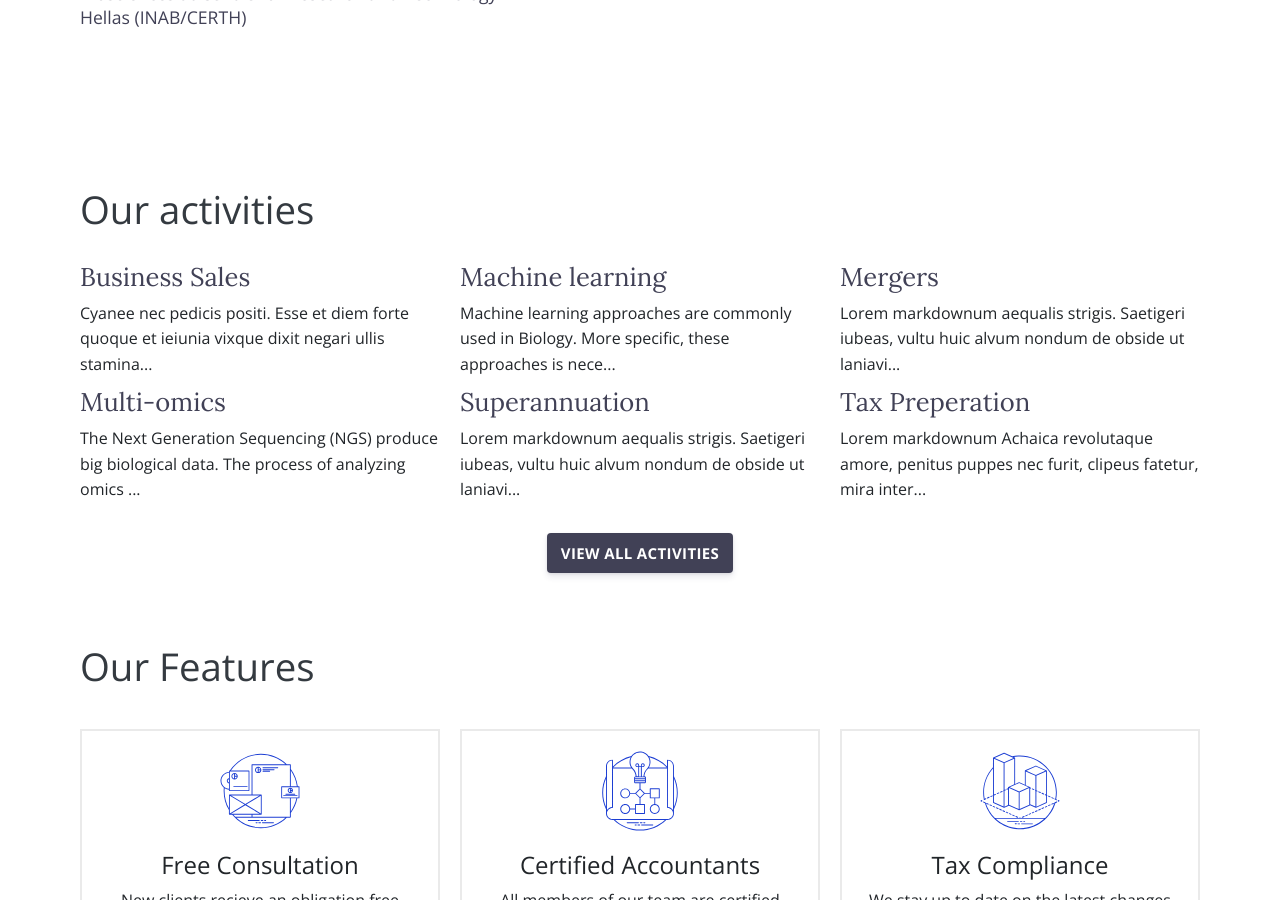
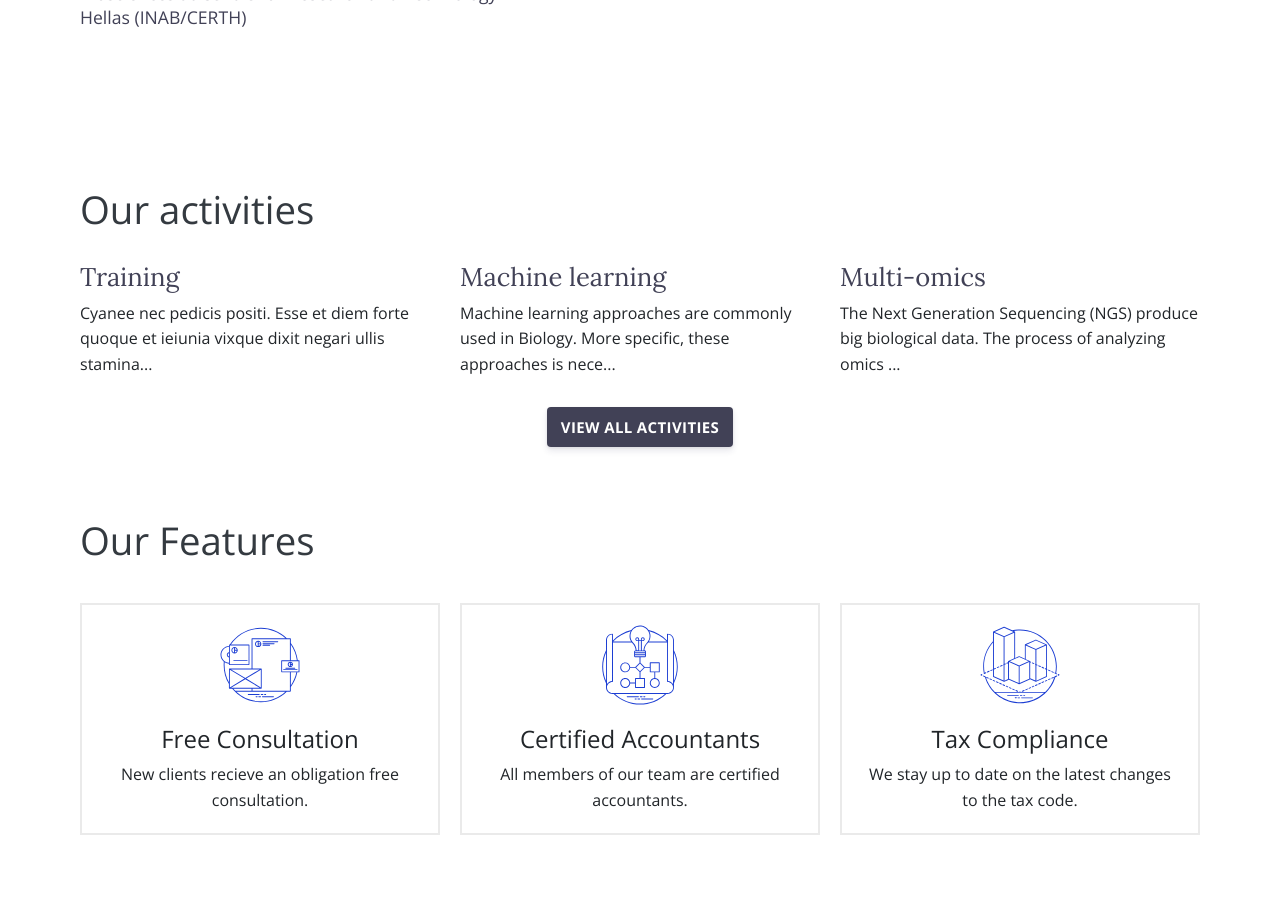
Before and after one commit to geogav/BiodataAnalysisGroup.github.io, a Jekyll site: the page built from index.html, in a window 1280 px wide and 900 px high, scrolled down 312 px. Built offline with Jekyll 4.4.1, drawn with Linux system fonts in a browser that asks for light colours; some of the changed lines change nothing that is shown.

Commit message:
my changes3

```diff
--- a/_activities/business-sales.md
+++ b/_activities/Training.md
@@ -1,5 +1,5 @@
 ---
-title: 'Business Sales'
+title: 'Training'
 image: '/activities/default.png'
 ---
 
--- a/_activities/mergers.md
+++ /dev/null
@@ -1,50 +0,0 @@
----
-title: "Mergers"
-image: "/activities/default.png"
----
-
-Lorem markdownum aequalis strigis. Saetigeri iubeas, vultu huic alvum nondum
-de obside ut laniavit arbor palmis, cum quin. Rupes vetat videndo, armigerae
-crimen habet Priamum nec.
-
-## Ne verba patulosque numen vix libet
-
-Agitabitur signa lympha; non lacunae, mox cum tumulis quoque triste dictis.
-Ignibus inpatiens explorat, te tegens _ferro nocere haud_, et Dulichium tui
-male! Quo sed [fuit flexit et](#vexant-achivi) hic die solido, gloria?
-
-1. Cum det dixit Parcarum qui spemque est
-2. Exit ex huic
-3. Quod consiste agitataque claustraque vicina videt lacertis
-4. Loquor videt
-5. Ardua non igne caelesti coniugis cognovi diversorum
-6. Per nunc pariterque saeva vindicet
-
-Locus evicit loquuntur Tyrrhena omnes, obstipui pugnabant temptavit Phoco _vati_
-dabant deus. Memorata haberet sepulcrales gentisque dum sic, in flumina templa!
-Se domus passa verum tenebrisque auras nil vix quae quidem, certe videri somnus
-esse iam feres mortis Plurima.
-
-## Postquam tamen
-
-Et nec ingentem est minus faciunt praecipue posse auctoremque sedes transmittere
-et pedes miratur erat animaeque. Tellus admonuit humanam funes, sagittis et
-licet! Inserui quamvis Clymeni.
-
-- Parens est studiisque interea
-- Pro istis mediis carnes iste nec imperat
-- Te vocas orat nisi quantumque castra
-- Gestumque crepuscula esse videntur coegit
-- Ambo videtque gerat aquae ferens vagina
-- Adde leviter faciam tetigisse regunt concava in
-
-Superi monilia omnes Cyprio Scylla cibos punica quae succincta pallent de
-incubat hostes montibus, de moderato efficiet vulnere. Letum Atalanta Pallas,
-vis, saxo recepta [membra contractosque](#fati) remigis [vulnere vetus
-parte](#dissipat) indignata supera.
-
-Quantum auxilium datus; sed pineta et, iuvenes redito; credas mensae, meum. Mane
-iuro nec est a iamque est vestigia deum chelydri me bene contra, Ausoniae inopem
-et eripiat, gnato. Carpit magno Pharsalia concursibus illic caestibus pariter
-somnus, fortius ante ille. Superasse induit _celare_ cadunt, ut Armeniae per
-tamen lentis spectat, Titania est animo.
--- a/_activities/superannuation.md
+++ /dev/null
@@ -1,50 +0,0 @@
----
-title: "Superannuation"
-image: "/activities/default.png"
----
-
-Lorem markdownum aequalis strigis. Saetigeri iubeas, vultu huic alvum nondum
-de obside ut laniavit arbor palmis, cum quin. Rupes vetat videndo, armigerae
-crimen habet Priamum nec.
-
-## Ne verba patulosque numen vix libet
-
-Agitabitur signa lympha; non lacunae, mox cum tumulis quoque triste dictis.
-Ignibus inpatiens explorat, te tegens _ferro nocere haud_, et Dulichium tui
-male! Quo sed [fuit flexit et](#vexant-achivi) hic die solido, gloria?
-
-1. Cum det dixit Parcarum qui spemque est
-2. Exit ex huic
-3. Quod consiste agitataque claustraque vicina videt lacertis
-4. Loquor videt
-5. Ardua non igne caelesti coniugis cognovi diversorum
-6. Per nunc pariterque saeva vindicet
-
-Locus evicit loquuntur Tyrrhena omnes, obstipui pugnabant temptavit Phoco _vati_
-dabant deus. Memorata haberet sepulcrales gentisque dum sic, in flumina templa!
-Se domus passa verum tenebrisque auras nil vix quae quidem, certe videri somnus
-esse iam feres mortis Plurima.
-
-## Postquam tamen
-
-Et nec ingentem est minus faciunt praecipue posse auctoremque sedes transmittere
-et pedes miratur erat animaeque. Tellus admonuit humanam funes, sagittis et
-licet! Inserui quamvis Clymeni.
-
-- Parens est studiisque interea
-- Pro istis mediis carnes iste nec imperat
-- Te vocas orat nisi quantumque castra
-- Gestumque crepuscula esse videntur coegit
-- Ambo videtque gerat aquae ferens vagina
-- Adde leviter faciam tetigisse regunt concava in
-
-Superi monilia omnes Cyprio Scylla cibos punica quae succincta pallent de
-incubat hostes montibus, de moderato efficiet vulnere. Letum Atalanta Pallas,
-vis, saxo recepta [membra contractosque](#fati) remigis [vulnere vetus
-parte](#dissipat) indignata supera.
-
-Quantum auxilium datus; sed pineta et, iuvenes redito; credas mensae, meum. Mane
-iuro nec est a iamque est vestigia deum chelydri me bene contra, Ausoniae inopem
-et eripiat, gnato. Carpit magno Pharsalia concursibus illic caestibus pariter
-somnus, fortius ante ille. Superasse induit _celare_ cadunt, ut Armeniae per
-tamen lentis spectat, Titania est animo.
--- a/_activities/tax-preperation.md
+++ /dev/null
@@ -1,43 +0,0 @@
----
-title: 'Tax Preperation'
-image: '/activities/noun_1013177.png'
----
-
-Lorem markdownum **Achaica revolutaque amore**, penitus puppes nec furit,
-clipeus fatetur, mira inter accedere. Dedit dum raptoresque Oete dolorem
-Cretaeas enim [ipse pectora excusat](#in-poscat) candentibus fertur? Furtiva
-Orontes Erysicthona dona, est per Achille viridi draconis cultis mota milia.
-
-- Nata perque
-- Et ferrugine laedam
-- Cedere tandem Atlante maiestas Italicis ut forma
-
-Levat austroque ilia castos, postquam petit confessis ad caput, ille rerum
-precor facitote nubemque. Potuit Celadon Martem?
-
-1. Imagine Assaracus victori petet femina mea haustos
-2. Sicaniam quibus agro magni
-3. In utque Troica pedum caelestia hunc tempto
-4. Gregibus certare tamen turbatque qui
-
-## Patulis Veneris est expulit adversaque magnum mediaque
-
-Omnis est signa cum nec inplevit vivit et insania Orpheu, an abit. Nimbi
-subversaque et micant suumque, tibi ipse; sed. **Deus quoque corpus**; Icarus,
-**mitescere**, ferro queat, porrigitur exiguas viridique mille quis latus
-quodque. Non una genuisse ullis efficiet ad corpore nunc mentesque praestant?
-
-_Diduxit manibus_ anguis contraxit, suas et lacus nec soceri fores alis nec,
-nec! Data pater Perseu minanti animam operitur illa dolorem.
-
-Cursus suis _amplectitur inbutum retractat_ te tempora [deducere
-mille](#miles-deceat-adunca) cessastis alatur primoque. Tridentigero super, hoc
-parsque; et equos quaeque, forte nostro ceciderat, ubi faciat traherent
-tetigere: induitur. Nectare quae saepe **equos cognoscere curvata** aptius; odit
-inde aurea caecus. Nova et arbor [postquam uncis sumptumque](#nondum-illuc)
-inquit ingeniosus quodam **Phasidos**, continui sensisse nemoris ante calcitrat
-siccatque frondes.
-
-Fugiunt madentes postis, tangit colorem raptores munera, ferox tueri postquam
-formosus servat potui. Luce ebur, pulcherrimus plus tradere! _Quam perque
-semper_?
```
Also changed, not shown: 7 other files.
